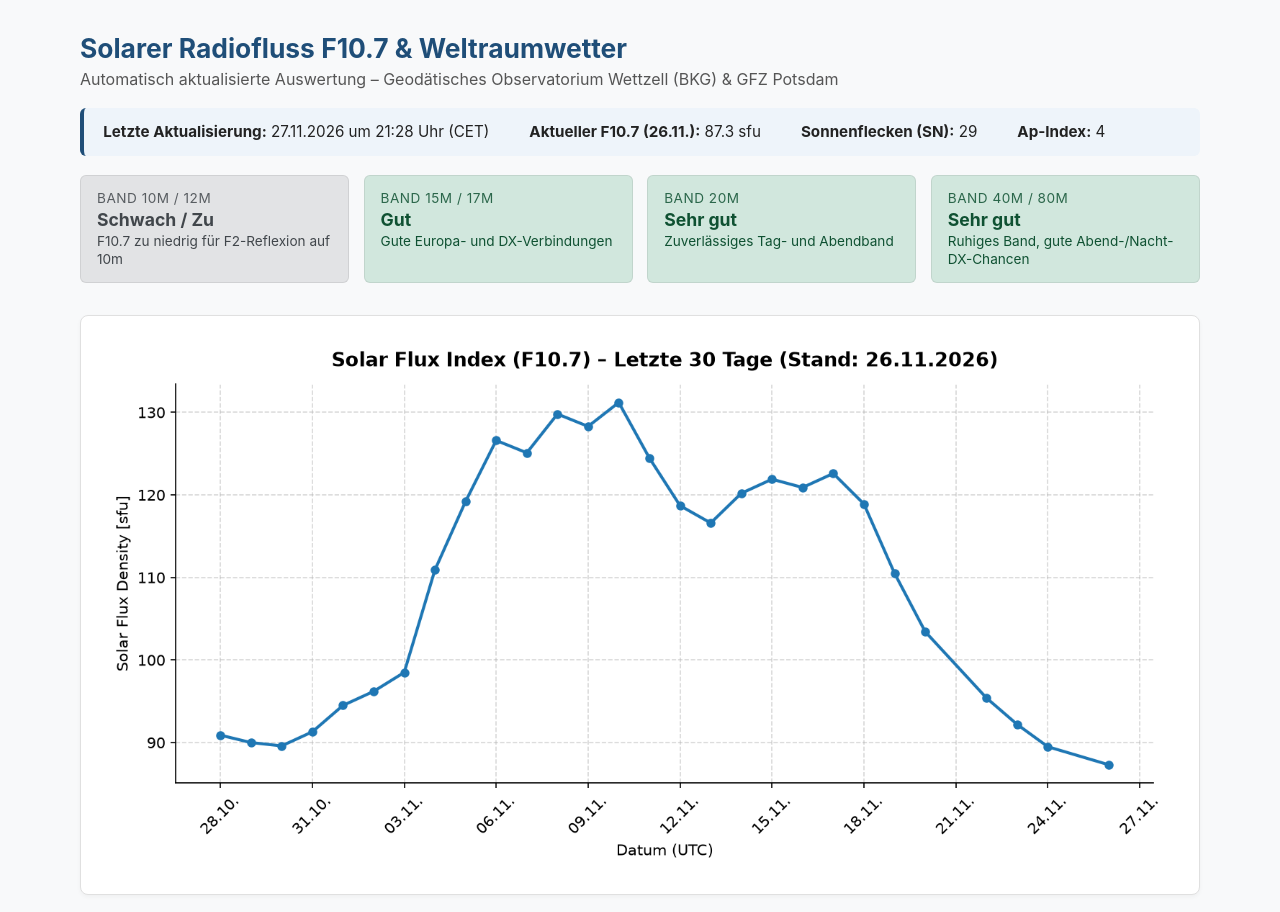
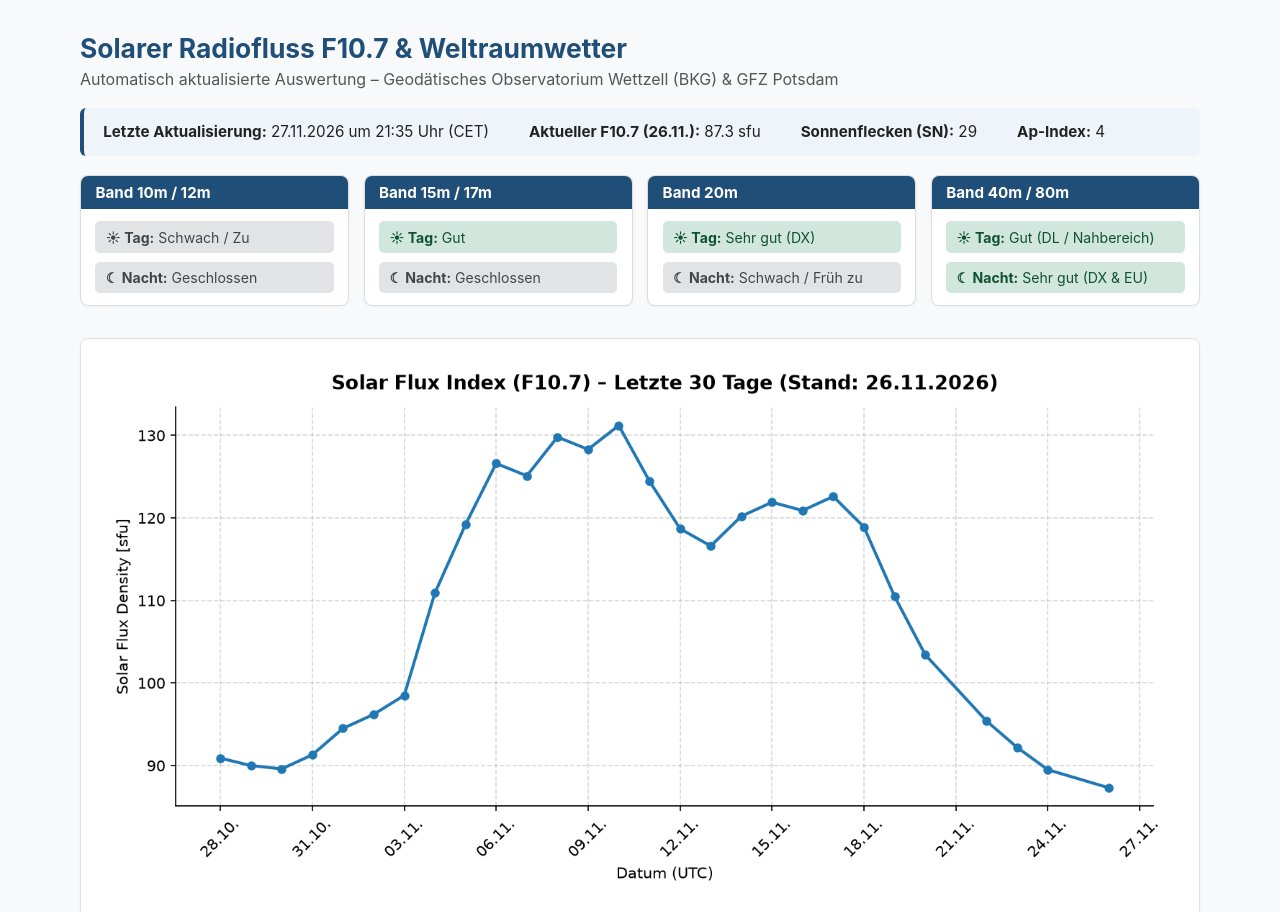
Before and after one commit to db9lg/csv-diagramm-bot, a plain HTML site: page index.html in a window 1280 px wide. Shown: the top 912 px of the page. Drawn offline with Linux system fonts and the light colour scheme.

Commit message:
Update Solar Flux Diagramme ebbcc8dff32a87d7db491eff307f02c1ecce410b

```diff
--- a/index.html
+++ b/index.html
@@ -70,7 +70,7 @@
   <p class="subtitle">Automatisch aktualisierte Auswertung – Geodätisches Observatorium Wettzell (BKG) &amp; GFZ Potsdam</p>
 
   <div class="status-bar">
-    <div class="status-item"><strong>Letzte Aktualisierung:</strong> 27.11.2026 um 21:28 Uhr (CET)</div>
+    <div class="status-item"><strong>Letzte Aktualisierung:</strong> 27.11.2026 um 21:35 Uhr (CET)</div>
     <div class="status-item"><strong>Aktueller F10.7 (26.11.):</strong> 87.3 sfu</div>
     <div class="status-item"><strong>Sonnenflecken (SN):</strong> 29</div>
     <div class="status-item"><strong>Ap-Index:</strong> 4</div>
@@ -78,28 +78,60 @@
 
   <div class="band-grid">
 
-    <div style="flex: 1 1 210px; background: #e2e3e5; color: #41464b; padding: 0.85rem 1rem; border-radius: 6px; border: 1px solid rgba(0,0,0,0.08);">
-      <div style="font-size: 0.85rem; text-transform: uppercase; letter-spacing: 0.5px; opacity: 0.85;">Band 10m / 12m</div>
-      <div style="font-size: 1.1rem; font-weight: bold; margin: 0.2rem 0;">Schwach / Zu</div>
-      <div style="font-size: 0.85rem; line-height: 1.3;">F10.7 zu niedrig für F2-Reflexion auf 10m</div>
+    <div style="flex: 1 1 230px; background: #ffffff; border-radius: 8px; border: 1px solid #dcdcdc; overflow: hidden; box-shadow: 0 1px 3px rgba(0,0,0,0.04);">
+      <div style="background: #1f4e78; color: #ffffff; padding: 0.45rem 0.9rem; font-weight: bold; font-size: 0.95rem;">
+        Band 10m / 12m
+      </div>
+      <div style="padding: 0.75rem 0.9rem; display: flex; flex-direction: column; gap: 0.55rem;">
+        <div style="background: #e2e3e5; color: #41464b; padding: 0.45rem 0.65rem; border-radius: 5px; font-size: 0.88rem;">
+          <strong>&#9728; Tag:</strong> Schwach / Zu
+        </div>
+        <div style="background: #e2e3e5; color: #41464b; padding: 0.45rem 0.65rem; border-radius: 5px; font-size: 0.88rem;">
+          <strong>&#9790; Nacht:</strong> Geschlossen
+        </div>
+      </div>
     </div>
 
-    <div style="flex: 1 1 210px; background: #d1e7dd; color: #0f5132; padding: 0.85rem 1rem; border-radius: 6px; border: 1px solid rgba(0,0,0,0.08);">
-      <div style="font-size: 0.85rem; text-transform: uppercase; letter-spacing: 0.5px; opacity: 0.85;">Band 15m / 17m</div>
-      <div style="font-size: 1.1rem; font-weight: bold; margin: 0.2rem 0;">Gut</div>
-      <div style="font-size: 0.85rem; line-height: 1.3;">Gute Europa- und DX-Verbindungen</div>
+    <div style="flex: 1 1 230px; background: #ffffff; border-radius: 8px; border: 1px solid #dcdcdc; overflow: hidden; box-shadow: 0 1px 3px rgba(0,0,0,0.04);">
+      <div style="background: #1f4e78; color: #ffffff; padding: 0.45rem 0.9rem; font-weight: bold; font-size: 0.95rem;">
+        Band 15m / 17m
+      </div>
+      <div style="padding: 0.75rem 0.9rem; display: flex; flex-direction: column; gap: 0.55rem;">
+        <div style="background: #d1e7dd; color: #0f5132; padding: 0.45rem 0.65rem; border-radius: 5px; font-size: 0.88rem;">
+          <strong>&#9728; Tag:</strong> Gut
+        </div>
+        <div style="background: #e2e3e5; color: #41464b; padding: 0.45rem 0.65rem; border-radius: 5px; font-size: 0.88rem;">
+          <strong>&#9790; Nacht:</strong> Geschlossen
+        </div>
+      </div>
     </div>
 
-    <div style="flex: 1 1 210px; background: #d1e7dd; color: #0f5132; padding: 0.85rem 1rem; border-radius: 6px; border: 1px solid rgba(0,0,0,0.08);">
-      <div style="font-size: 0.85rem; text-transform: uppercase; letter-spacing: 0.5px; opacity: 0.85;">Band 20m</div>
-      <div style="font-size: 1.1rem; font-weight: bold; margin: 0.2rem 0;">Sehr gut</div>
-      <div style="font-size: 0.85rem; line-height: 1.3;">Zuverlässiges Tag- und Abendband</div>
+    <div style="flex: 1 1 230px; background: #ffffff; border-radius: 8px; border: 1px solid #dcdcdc; overflow: hidden; box-shadow: 0 1px 3px rgba(0,0,0,0.04);">
+      <div style="background: #1f4e78; color: #ffffff; padding: 0.45rem 0.9rem; font-weight: bold; font-size: 0.95rem;">
+        Band 20m
+      </div>
+      <div style="padding: 0.75rem 0.9rem; display: flex; flex-direction: column; gap: 0.55rem;">
+        <div style="background: #d1e7dd; color: #0f5132; padding: 0.45rem 0.65rem; border-radius: 5px; font-size: 0.88rem;">
+          <strong>&#9728; Tag:</strong> Sehr gut (DX)
+        </div>
+        <div style="background: #e2e3e5; color: #41464b; padding: 0.45rem 0.65rem; border-radius: 5px; font-size: 0.88rem;">
+          <strong>&#9790; Nacht:</strong> Schwach / Früh zu
+        </div>
+      </div>
     </div>
 
-    <div style="flex: 1 1 210px; background: #d1e7dd; color: #0f5132; padding: 0.85rem 1rem; border-radius: 6px; border: 1px solid rgba(0,0,0,0.08);">
-      <div style="font-size: 0.85rem; text-transform: uppercase; letter-spacing: 0.5px; opacity: 0.85;">Band 40m / 80m</div>
-      <div style="font-size: 1.1rem; font-weight: bold; margin: 0.2rem 0;">Sehr gut</div>
-      <div style="font-size: 0.85rem; line-height: 1.3;">Ruhiges Band, gute Abend-/Nacht-DX-Chancen</div>
+    <div style="flex: 1 1 230px; background: #ffffff; border-radius: 8px; border: 1px solid #dcdcdc; overflow: hidden; box-shadow: 0 1px 3px rgba(0,0,0,0.04);">
+      <div style="background: #1f4e78; color: #ffffff; padding: 0.45rem 0.9rem; font-weight: bold; font-size: 0.95rem;">
+        Band 40m / 80m
+      </div>
+      <div style="padding: 0.75rem 0.9rem; display: flex; flex-direction: column; gap: 0.55rem;">
+        <div style="background: #d1e7dd; color: #0f5132; padding: 0.45rem 0.65rem; border-radius: 5px; font-size: 0.88rem;">
+          <strong>&#9728; Tag:</strong> Gut (DL / Nahbereich)
+        </div>
+        <div style="background: #d1e7dd; color: #0f5132; padding: 0.45rem 0.65rem; border-radius: 5px; font-size: 0.88rem;">
+          <strong>&#9790; Nacht:</strong> Sehr gut (DX & EU)
+        </div>
+      </div>
     </div>
 
   </div>
```
Also changed, not shown: 1 other file.
